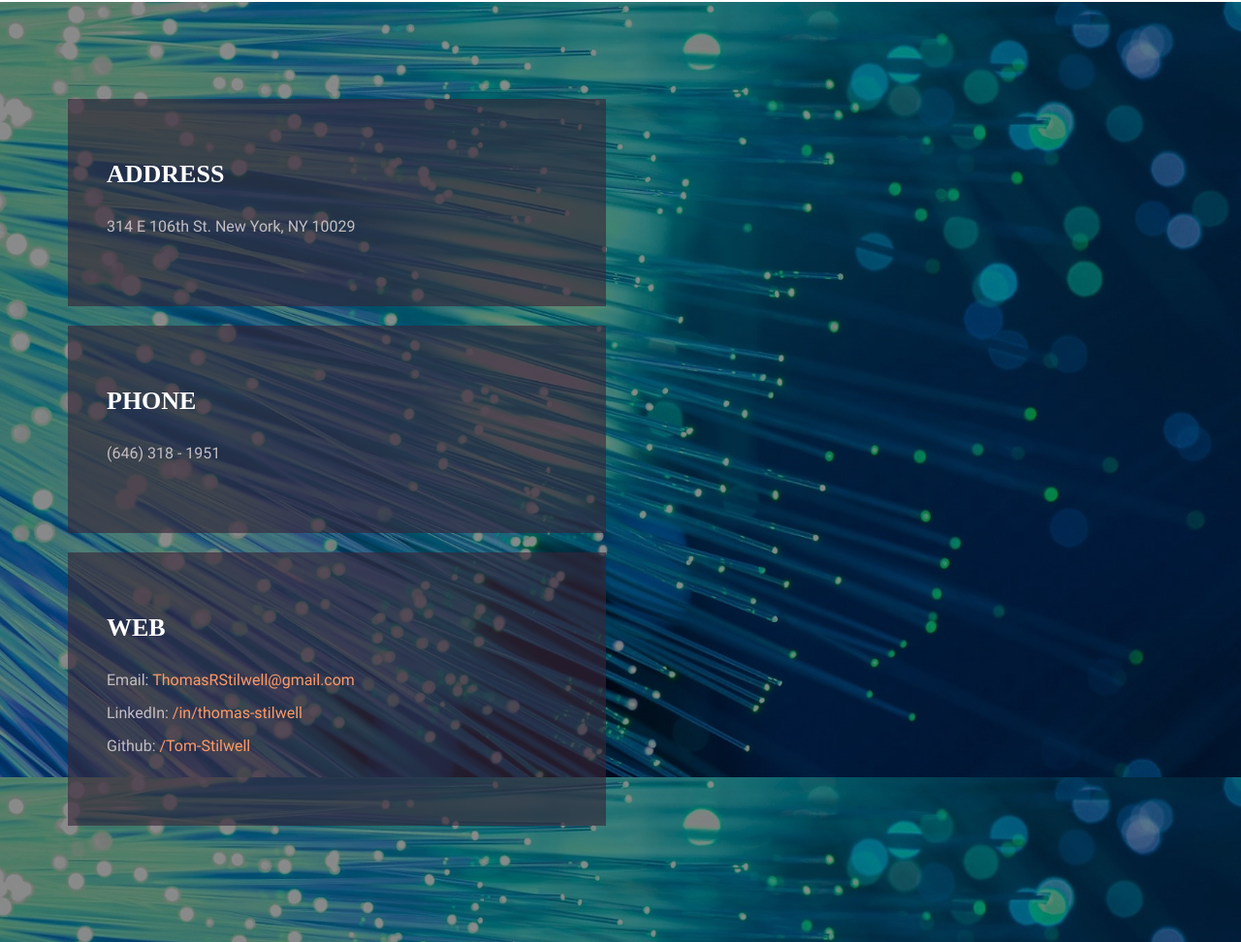
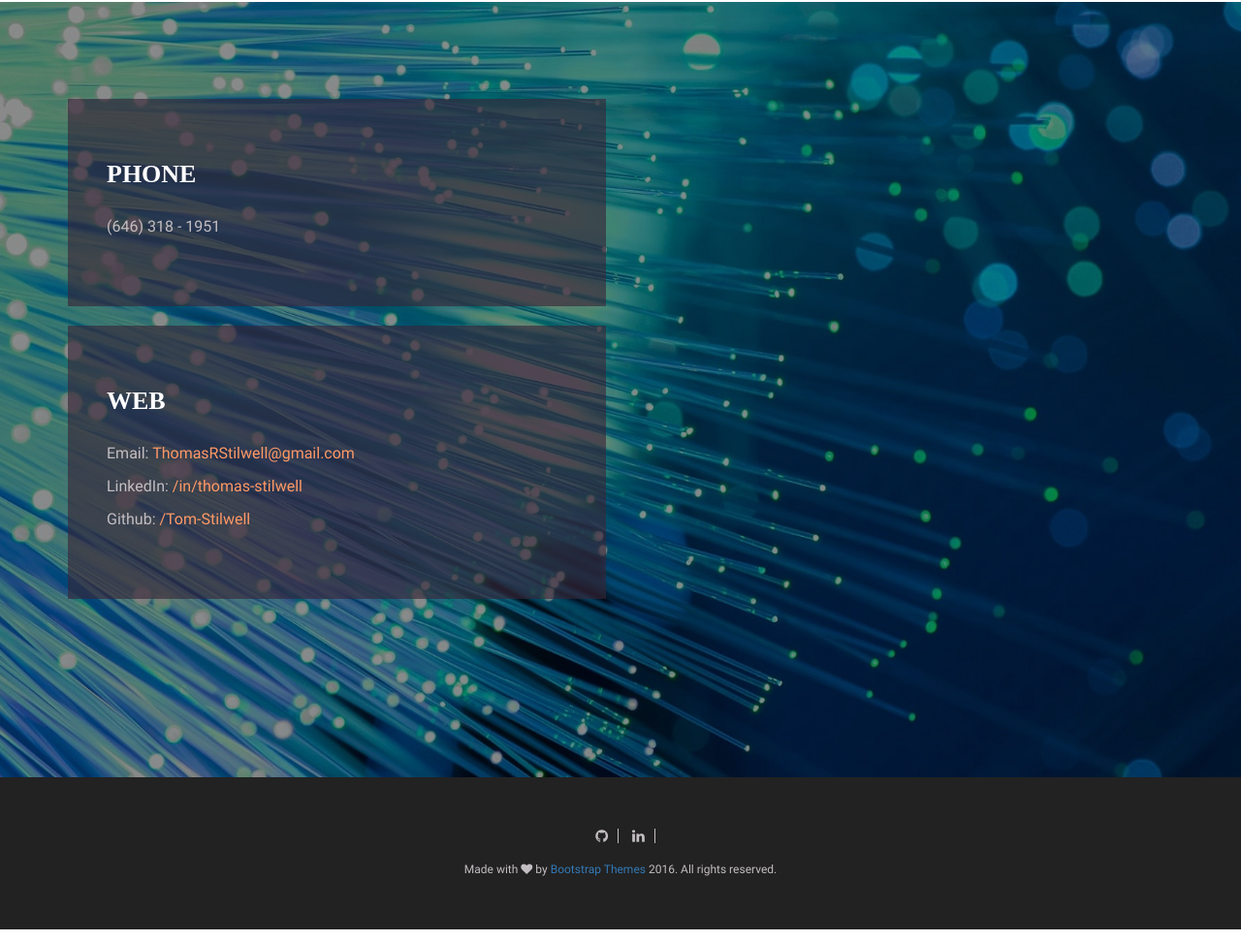
Before and after one commit to Tom-Stilwell/Tom-Stilwell, a plain HTML site: page index.html in a window 1280 px wide. Shown: the part 3191-4163 px from the top of the page at 97% size. Drawn offline with Linux system fonts and the light colour scheme.

Commit message:
remove address

```diff
--- a/index.html
+++ b/index.html
@@ -291,11 +291,6 @@
                                 <div class="contact-details-area">
 
                                     <div class="contact-details">
-                                        <h4>Address</h4>
-                                        <p>314 E 106th St. New York, NY 10029</p>
-                                    </div>
-
-                                    <div class="contact-details">
                                         <h4>Phone</h4>
                                         <p>(646) 318 - 1951</p>
 
```
